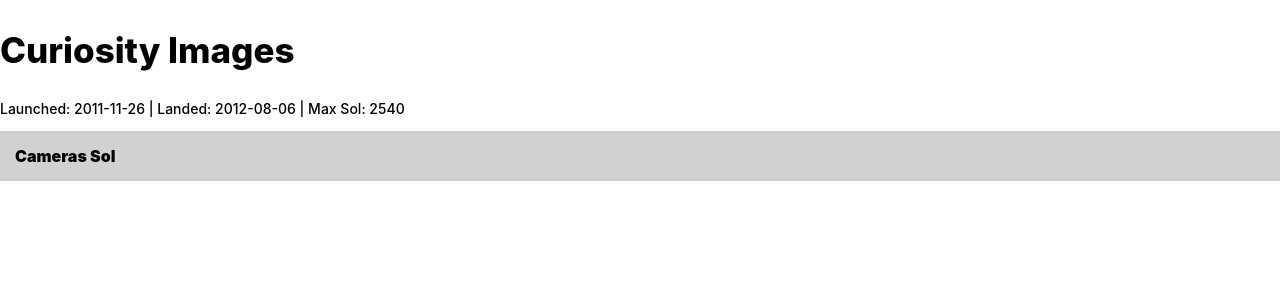
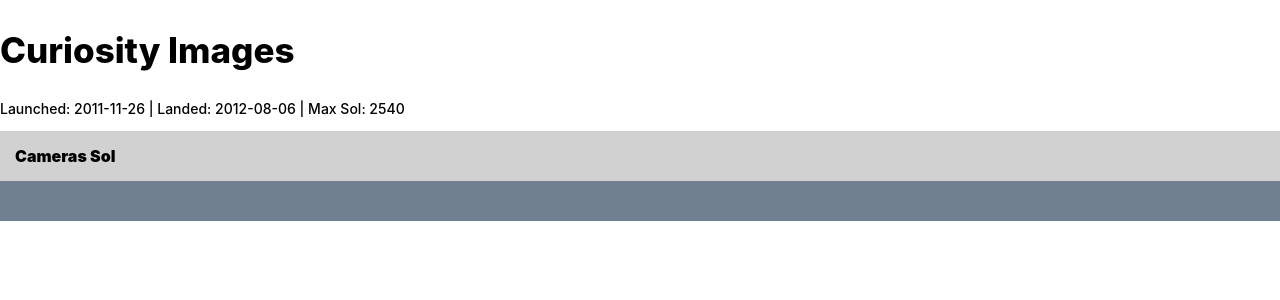
Before and after one commit to chrisyforshort/marsrover, a React (Create React App) app: page / in a window 1280 px wide. Shown: the top 300 px of the page. Built offline with nearby package versions, Linux system fonts and the light colour scheme.

Commit message:
Updated favicon

```diff
--- a/public/index.html
+++ b/public/index.html
@@ -9,7 +9,8 @@
       name="description"
       content="Web site created using create-react-app"
     />
-    <link rel="apple-touch-icon" href="%PUBLIC_URL%/logo192.png" />
+    <link rel="shortcut icon" href="favicon.ico">
+    <link rel="apple-touch-icon" href="%PUBLIC_URL%/redshielflogo.png" />
     <!--
       manifest.json provides metadata used when your web app is installed on a
       user's mobile device or desktop. See https://developers.google.com/web/fundamentals/web-app-manifest/
@@ -24,7 +25,7 @@
       work correctly both with client-side routing and a non-root public URL.
       Learn how to configure a non-root public URL by running `npm run build`.
     -->
-    <title>React App</title>
+    <title>LtMarsPics</title>
   </head>
   <body>
     <!-- Import jQuery -->
--- a/src/App.js
+++ b/src/App.js
@@ -1,7 +1,8 @@
 import React , { Component, Fragment } from 'react';
-import Wrapper from "./components/Wrapper";
 import Title from "./components/Title";
 import Filters from "./components/Filters";
+import Wrapper from "./components/Wrapper";
+import CameraCards from "./components/CameraCards";
 import './App.css';
 
 function App() {
@@ -14,6 +15,9 @@
       <Filters>
         <p>Cameras <span>Sol</span></p>
       </Filters>
+      <Wrapper>
+        <CameraCards></CameraCards>
+      </Wrapper>
     </Fragment>
   )
 }
--- a/src/components/CameraCards/CameraCards.css
+++ b/src/components/CameraCards/CameraCards.css
@@ -0,0 +1,3 @@
+.cards {
+    background-color: aliceblue;
+}
--- a/src/components/CameraCards/CameraCards.js
+++ b/src/components/CameraCards/CameraCards.js
@@ -1,6 +1,6 @@
 import React from "react";
 import "./CameraCards.css";
 
-const CameraCards = props => <div className="filters">{props.children}</div>;
+const CameraCards = props => <div className="cards">{props.children}</div>;
 
 export default CameraCards;
--- a/src/components/Wrapper/Wrapper.css
+++ b/src/components/Wrapper/Wrapper.css
@@ -1,6 +1,6 @@
 .wrapper {
     padding-top: 50px;
-    background: #ECEFF1;
+    background-color: slategray;
     height: 100%;
     display: flex;
     flex-flow: row wrap;
```
Also changed, not shown: public/manifest.json, public/redshieldlogo.png (added), 1 other file (tests, documents, lock files or other folders).
